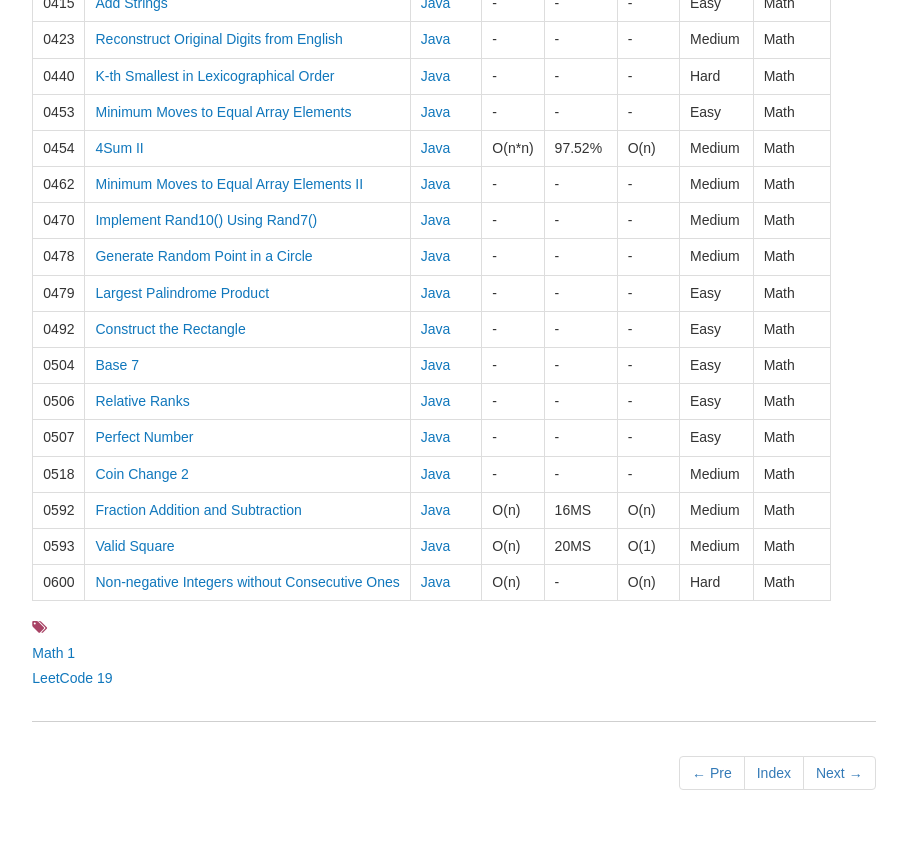
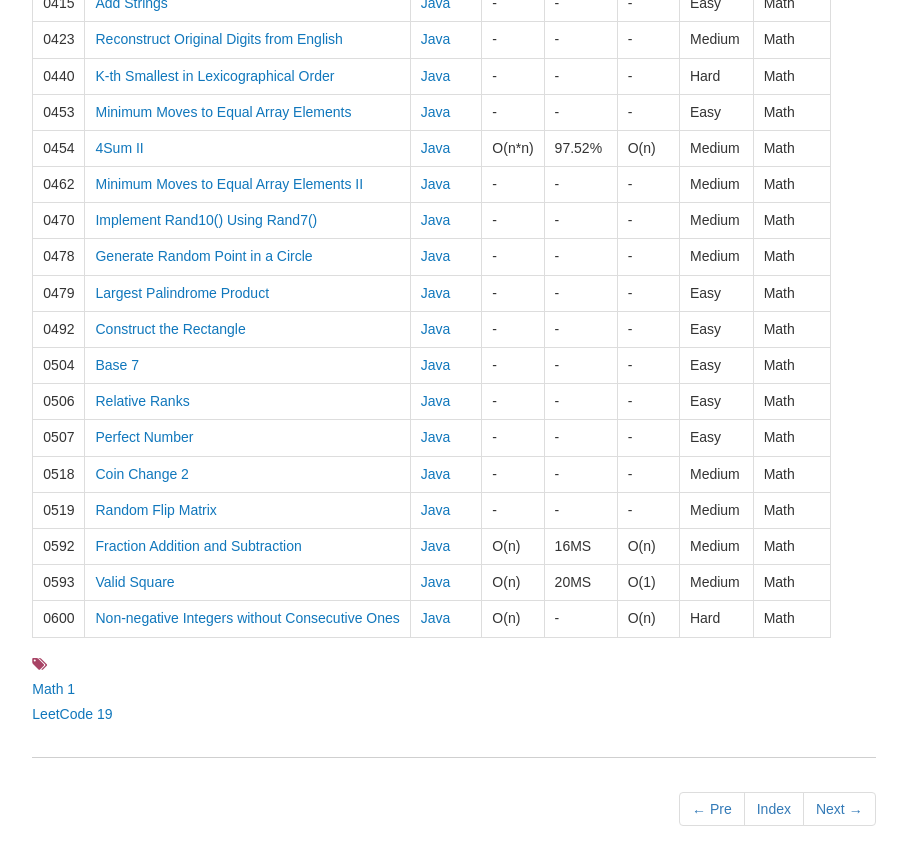
Before and after one commit to dunso/algorithm, a Jekyll site: the page built from docs/_posts/2017-12-03-Math.md, in a window 1280 px wide and 900 px high, scrolled down 1435 px. Shown: the top 865 px of the window, without its empty margins (186-1093 px from the left). Built offline with Jekyll 4.4.1, drawn with Linux system fonts in a browser that asks for light colours; nearby versions of some CDN libraries.

Commit message:
Add index of LeetCode0519.java to docs

```diff
--- a/docs/_posts/2017-12-03-Math.md
+++ b/docs/_posts/2017-12-03-Math.md
@@ -60,6 +60,7 @@ icon: file-alt
 |0506|[Relative Ranks](https://leetcode.com/problems/relative-ranks/) | [Java](https://e.srl/leetcode-506/)|-|-|-|Easy|Math|
 |0507|[Perfect Number](https://leetcode.com/problems/perfect-number/) | [Java](https://e.srl/leetcode-507/)|-|-|-|Easy|Math|
 |0518|[Coin Change 2](https://leetcode.com/problems/coin-change-2/) | [Java](https://e.srl/leetcode-518/)|-|-|-|Medium|Math|
+|0519|[Random Flip Matrix](https://leetcode.com/problems/random-flip-matrix/) | [Java](https://e.srl/leetcode-519/)|-|-|-|Medium|Math|
 |0592|[Fraction Addition and Subtraction](https://leetcode.com/problems/fraction-addition-and-subtraction/)| [Java](https://e.srl/leetcode-592/)  | O(n) |16MS| O(n)  |  Medium |Math|
 |0593|[Valid Square](https://leetcode.com/problems/valid-square)| [Java](https://e.srl/leetcode-593/)  | O(n) |20MS| O(1)  |  Medium |Math|
 |0600|[Non-negative Integers without Consecutive Ones](https://leetcode.com/problems/non-negative-integers-without-consecutive-ones/) | [Java](https://e.srl/leetcode-600/)  | O(n) |-| O(n)  |  Hard |Math|
```
